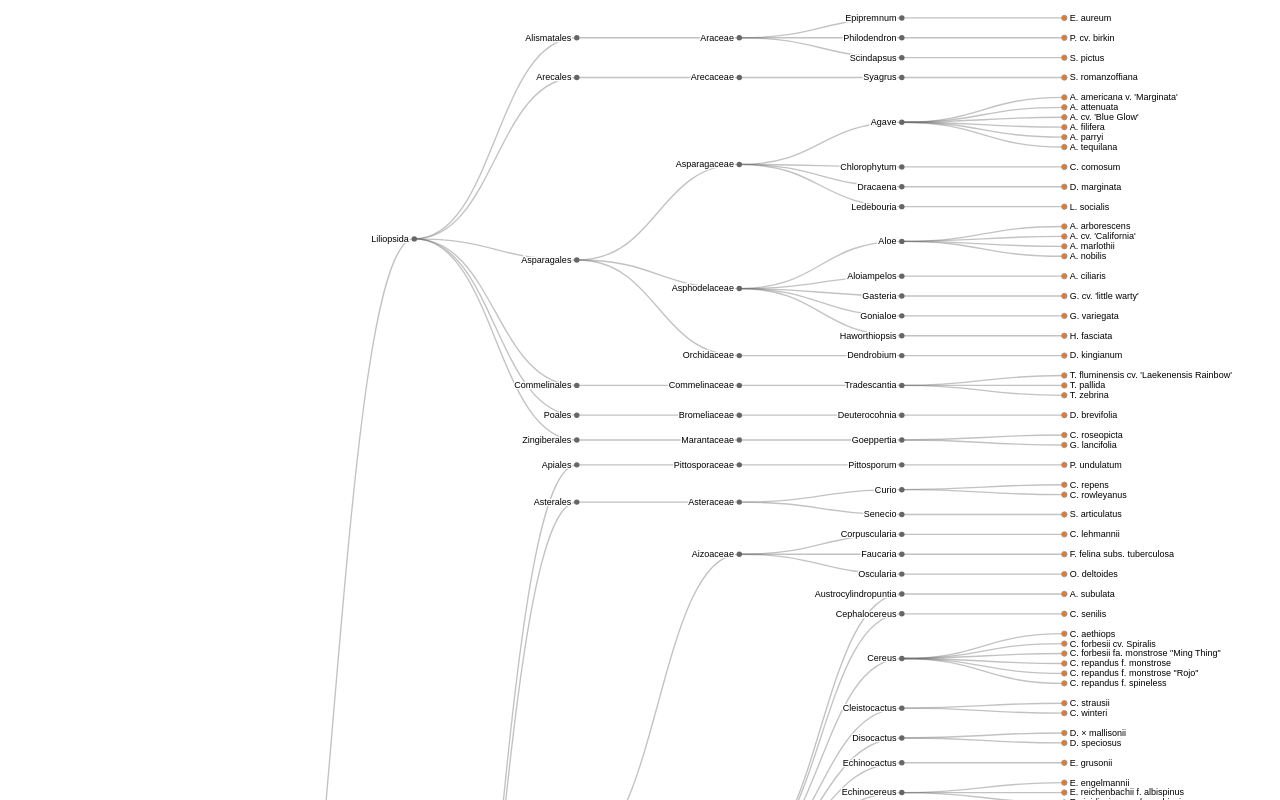
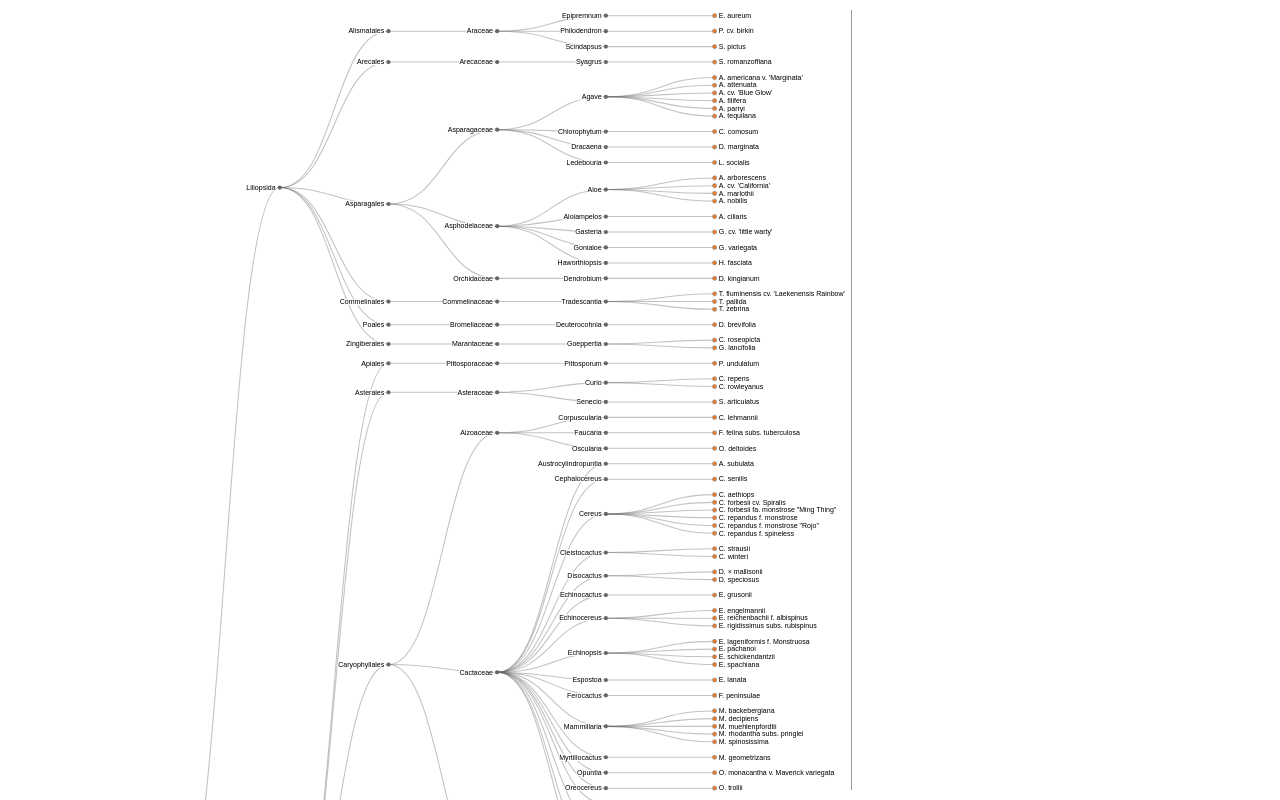
Before and after one commit to nonmetalhail/plants, a website with bundled scripts: page index.html in a window 1280 px wide. Shown: the top 800 px of the page. Built offline with nearby package versions, Linux system fonts and the light colour scheme.

Commit message:
change card into sidebar instead of tooltip

```diff
--- a/index.html
+++ b/index.html
@@ -8,11 +8,15 @@
   </head>
 
   <body>
-    <div id="info-card" class="hidden">
-      <div id="card-clear-wrapper"><button id="card-clear">×</button></div>
-      <div id="info-card-slot"></div>
+    <div id="wrapper">
+      <div id="chart-container"></div>
+      <div id="info-card">
+        <div id="info-card-content" class="hidden">
+          <div id="card-clear-wrapper"><button id="card-clear">×</button></div>
+          <div id="info-card-slot"></div>
+        </div>
+      </div>
     </div>
-    <div id="chart-container"></div>
   </body>
 
   <script type="module" src="src/plants.js"></script>
--- a/src/plants.css
+++ b/src/plants.css
@@ -56,16 +56,20 @@
   stroke-width: 3;
 }
 
+#wrapper {
+  display: grid;
+  grid-template-columns: 2fr 1fr;
+
+}
+
 #info-card {
-  max-width: 500px;
-  max-height: 100vh;
+  height: calc(100vh - 40px);
+  position: sticky;
+  top: 10px;
   overflow: auto;
-  position: fixed;
   padding: 10px 15px;
   background-color: white;
-  border: 1px solid grey;
-  border-radius: 5px;
-  box-shadow: 3px 3px 5px var(--taxo-grey-3);
+  border-left: 1px solid var(--taxo-grey-3);
   font-family: sans-serif;
 }
 
--- a/src/plants.js
+++ b/src/plants.js
@@ -5,21 +5,24 @@ import * as d3 from './d3_bundle/dist/pd3.js';
 class Taxonomy {
   constructor({
     containerSelector = '#chart-container',
-    tooltipSelector = '#info-card',
-    tooltipSlotSelector = '#info-card-slot',
-    tooltipButtonSelector = '#card-clear',
+    infoCardContent = '#info-card-content',
+    infoSlotSelector = '#info-card-slot',
+    infoButtonSelector = '#card-clear',
     data
   }) {
     this.containerSelector = containerSelector;
-    this.tooltipSelector = tooltipSelector;
-    this.tooltipSlotSelector = tooltipSlotSelector;
-    this.tooltipButtonSelector = tooltipButtonSelector;
+    this.infoCardContent = infoCardContent;
+    this.infoSlotSelector = infoSlotSelector;
+    this.infoButtonSelector = infoButtonSelector;
     this._data = { data };
 
+    const width = 1200;
+    const dy = width * .129;
+
     this._sizing = {
-      width: 1400,
-      dx: 11,
-      dy: 180,
+      width, //total width
+      dx: 11, //vertical spacing
+      dy, // horizontal spacing
       padding: 1 // horizontal padding for first and last column
     };
     this._styles = {
@@ -109,11 +112,11 @@ class Taxonomy {
     const textNode = svg.append('g')
       .classed('nodes', true);
 
-    const tooltip = d3.select(this.tooltipSelector);
-    const tooltipSlot = d3.select(this.tooltipSlotSelector);
-    d3.select(this.tooltipButtonSelector).on('click', this.tooltipButtonClicked.bind(this));
+    const infoCardContent = d3.select(this.infoCardContent);
+    const infoSlot = d3.select(this.infoSlotSelector);
+    d3.select(this.infoButtonSelector).on('click', this.tooltipButtonClicked.bind(this));
 
-    this._nodes = { div, svg, linksNode, textNode, tooltip, tooltipSlot };
+    this._nodes = { div, svg, linksNode, textNode, infoCardContent, infoSlot };
   }
 
   buildTree() {
@@ -218,36 +221,36 @@ class Taxonomy {
       }
     });
 
-    this.displayTooltip(d, ancestors);
+    this.displayInfo(d, ancestors);
   }
 
   nodeLeave(evt, d) {
     for (const elem of this._selectedElems) {
       elem.classed('selected', false);
     }
-    this.clearTooltip();
+    this.clearInfo();
     this._selectedElems = [];
   }
 
-  displayTooltip(d, ancestors) {
+  displayInfo(d, ancestors) {
     clearTimeout(this._timeout);
     const names = ancestors.map((n) => n.data.name);
     const miniTree = `<div class="minitree">${this.drawAncestorTree(names)}</div>`;
     const cardData = this.generateCardData(d);
     const imageHtml = this.generateImageData(d);
     const html = `${miniTree}${cardData}${imageHtml}`;
-    this._nodes.tooltip
+    this._nodes.infoCardContent
       .classed('hidden', false);
-    this._nodes.tooltipSlot
+    this._nodes.infoSlot
       .html(html);
   }
 
-  clearTooltip() {
+  clearInfo() {
     this._timeout = setTimeout(() => {
-      this._nodes.tooltip
+      this._nodes.infoCardContent
         .classed('hidden', true)
         .on('transitionend', () => {
-          this._nodes.tooltipSlot.html('');
+          this._nodes.infoSlot.html('');
         }, { once: true });
     }, 300);
   }
```
